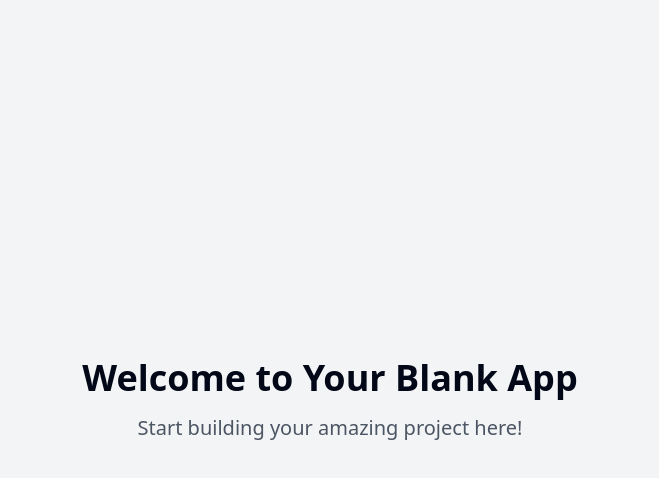
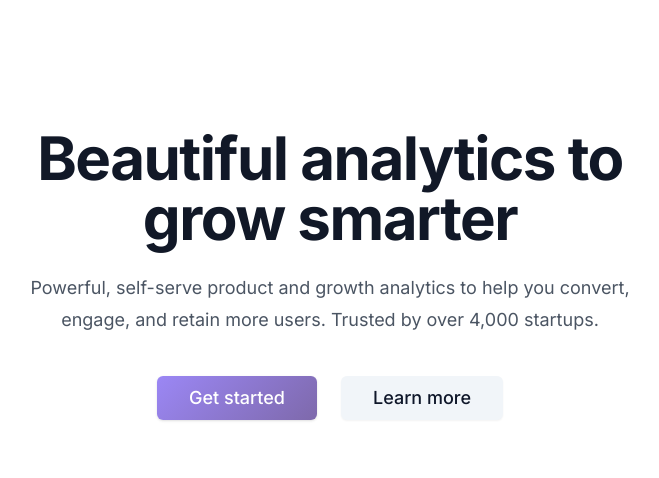
Before and after one commit to FructifyMe/sketchy-colorspace, a React (Vite) app: page / in a window 1280 px wide. Shown: the top 478 px of the page, without its empty margins (310-969 px from the left). Built offline with nearby package versions, Linux system fonts and the light colour scheme.

Commit message:
Update project based on design
Implement changes to the project as per the provided design specifications from Excalidraw.
[skip gpt_engineer]

```diff
--- /dev/null
+++ b/src/components/Button.tsx
@@ -0,0 +1,30 @@
+import { cn } from "@/lib/utils";
+import { ButtonHTMLAttributes, forwardRef } from "react";
+
+interface ButtonProps extends ButtonHTMLAttributes<HTMLButtonElement> {
+  variant?: "primary" | "secondary";
+  size?: "default" | "lg";
+}
+
+const Button = forwardRef<HTMLButtonElement, ButtonProps>(
+  ({ className, variant = "primary", size = "default", ...props }, ref) => {
+    return (
+      <button
+        ref={ref}
+        className={cn(
+          "inline-flex items-center justify-center rounded-md text-sm font-medium transition-colors focus-visible:outline-none focus-visible:ring-1 focus-visible:ring-ring disabled:pointer-events-none disabled:opacity-50",
+          variant === "primary" && "button-gradient text-white shadow hover:shadow-lg",
+          variant === "secondary" && "bg-secondary text-secondary-foreground shadow-sm hover:bg-secondary/80",
+          size === "default" && "h-9 px-4 py-2",
+          size === "lg" && "h-11 px-8 py-4 text-lg",
+          className
+        )}
+        {...props}
+      />
+    );
+  }
+);
+
+Button.displayName = "Button";
+
+export default Button;
--- a/src/index.css
+++ b/src/index.css
@@ -1,3 +1,5 @@
+@import url('https://fonts.googleapis.com/css2?family=Inter:wght@400;500;600;700&display=swap');
+
 @tailwind base;
 @tailwind components;
 @tailwind utilities;
@@ -6,96 +8,42 @@
   :root {
     --background: 0 0% 100%;
     --foreground: 222.2 84% 4.9%;
-
     --card: 0 0% 100%;
     --card-foreground: 222.2 84% 4.9%;
-
     --popover: 0 0% 100%;
     --popover-foreground: 222.2 84% 4.9%;
-
-    --primary: 222.2 47.4% 11.2%;
+    --primary: 255 89% 74%;
     --primary-foreground: 210 40% 98%;
-
     --secondary: 210 40% 96.1%;
     --secondary-foreground: 222.2 47.4% 11.2%;
-
     --muted: 210 40% 96.1%;
     --muted-foreground: 215.4 16.3% 46.9%;
-
     --accent: 210 40% 96.1%;
     --accent-foreground: 222.2 47.4% 11.2%;
-
     --destructive: 0 84.2% 60.2%;
     --destructive-foreground: 210 40% 98%;
-
     --border: 214.3 31.8% 91.4%;
     --input: 214.3 31.8% 91.4%;
     --ring: 222.2 84% 4.9%;
-
     --radius: 0.5rem;
-
-    --sidebar-background: 0 0% 98%;
-
-    --sidebar-foreground: 240 5.3% 26.1%;
-
-    --sidebar-primary: 240 5.9% 10%;
-
-    --sidebar-primary-foreground: 0 0% 98%;
-
-    --sidebar-accent: 240 4.8% 95.9%;
-
-    --sidebar-accent-foreground: 240 5.9% 10%;
-
-    --sidebar-border: 220 13% 91%;
-
-    --sidebar-ring: 217.2 91.2% 59.8%;
   }
 
-  .dark {
-    --background: 222.2 84% 4.9%;
-    --foreground: 210 40% 98%;
-
-    --card: 222.2 84% 4.9%;
-    --card-foreground: 210 40% 98%;
-
-    --popover: 222.2 84% 4.9%;
-    --popover-foreground: 210 40% 98%;
-
-    --primary: 210 40% 98%;
-    --primary-foreground: 222.2 47.4% 11.2%;
-
-    --secondary: 217.2 32.6% 17.5%;
-    --secondary-foreground: 210 40% 98%;
-
-    --muted: 217.2 32.6% 17.5%;
-    --muted-foreground: 215 20.2% 65.1%;
-
-    --accent: 217.2 32.6% 17.5%;
-    --accent-foreground: 210 40% 98%;
-
-    --destructive: 0 62.8% 30.6%;
-    --destructive-foreground: 210 40% 98%;
-
-    --border: 217.2 32.6% 17.5%;
-    --input: 217.2 32.6% 17.5%;
-    --ring: 212.7 26.8% 83.9%;
-    --sidebar-background: 240 5.9% 10%;
-    --sidebar-foreground: 240 4.8% 95.9%;
-    --sidebar-primary: 224.3 76.3% 48%;
-    --sidebar-primary-foreground: 0 0% 100%;
-    --sidebar-accent: 240 3.7% 15.9%;
-    --sidebar-accent-foreground: 240 4.8% 95.9%;
-    --sidebar-border: 240 3.7% 15.9%;
-    --sidebar-ring: 217.2 91.2% 59.8%;
+  body {
+    @apply bg-background text-foreground antialiased;
+    font-family: 'Inter', sans-serif;
   }
 }
 
-@layer base {
-  * {
-    @apply border-border;
-  }
+.hero-gradient {
+  background: linear-gradient(135deg, #9b87f5 0%, #7E69AB 100%);
+}
 
-  body {
-    @apply bg-background text-foreground;
-  }
+.button-gradient {
+  background: linear-gradient(135deg, #9b87f5 0%, #7E69AB 100%);
+  transition: all 0.2s ease-in-out;
 }
+
+.button-gradient:hover {
+  opacity: 0.9;
+  transform: translateY(-1px);
+}
--- a/src/pages/Index.tsx
+++ b/src/pages/Index.tsx
@@ -1,12 +1,28 @@
-// Update this page (the content is just a fallback if you fail to update the page)
+import Button from "@/components/Button";
 
 const Index = () => {
   return (
-    <div className="min-h-screen flex items-center justify-center bg-gray-100">
-      <div className="text-center">
-        <h1 className="text-4xl font-bold mb-4">Welcome to Your Blank App</h1>
-        <p className="text-xl text-gray-600">Start building your amazing project here!</p>
-      </div>
+    <div className="min-h-screen">
+      <main>
+        <section className="relative px-6 lg:px-8 py-24 sm:py-32">
+          <div className="mx-auto max-w-2xl text-center">
+            <h1 className="text-4xl font-bold tracking-tight text-gray-900 sm:text-6xl">
+              Beautiful analytics to grow smarter
+            </h1>
+            <p className="mt-6 text-lg leading-8 text-gray-600">
+              Powerful, self-serve product and growth analytics to help you convert, engage, and retain more users. Trusted by over 4,000 startups.
+            </p>
+            <div className="mt-10 flex items-center justify-center gap-x-6">
+              <Button size="lg">
+                Get started
+              </Button>
+              <Button variant="secondary" size="lg">
+                Learn more
+              </Button>
+            </div>
+          </div>
+        </section>
+      </main>
     </div>
   );
 };
```
